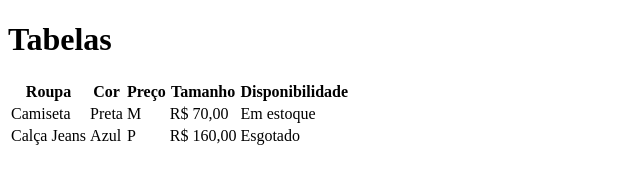
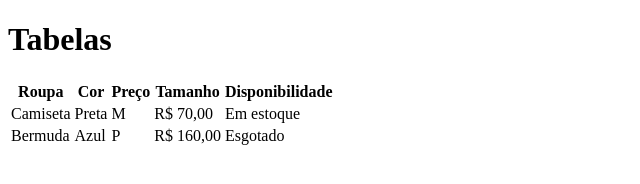
Before and after one commit to Marciliano29/aula-tabela, a plain HTML site: page index.html in a window 1280 px wide. Shown: the whole page, without its empty margins (0-640 px from the left). Drawn offline with Linux system fonts and the light colour scheme.

Commit message:
Trocado de calça jean para bermuda

```diff
--- a/index.html
+++ b/index.html
@@ -1,10 +1,12 @@
 <!DOCTYPE html>
 <html lang="en">
+
 <head>
     <meta charset="UTF-8">
     <meta name="viewport" content="width=device-width, initial-scale=1.0">
     <title>Document</title>
 </head>
+
 <body>
     <h1>Tabelas</h1>
 
@@ -24,12 +26,14 @@
             <td>Em estoque</td>
         </tr>
         <tr>
-            <td>Calça Jeans</td>
+            <td>Bermuda</td>
             <td>Azul</td>
             <td>P</td>
             <td>R$ 160,00</td>
-            <td>Esgotado</td></tr>
+            <td>Esgotado</td>
+        </tr>
     </table>
 
 </body>
+
 </html>
```
